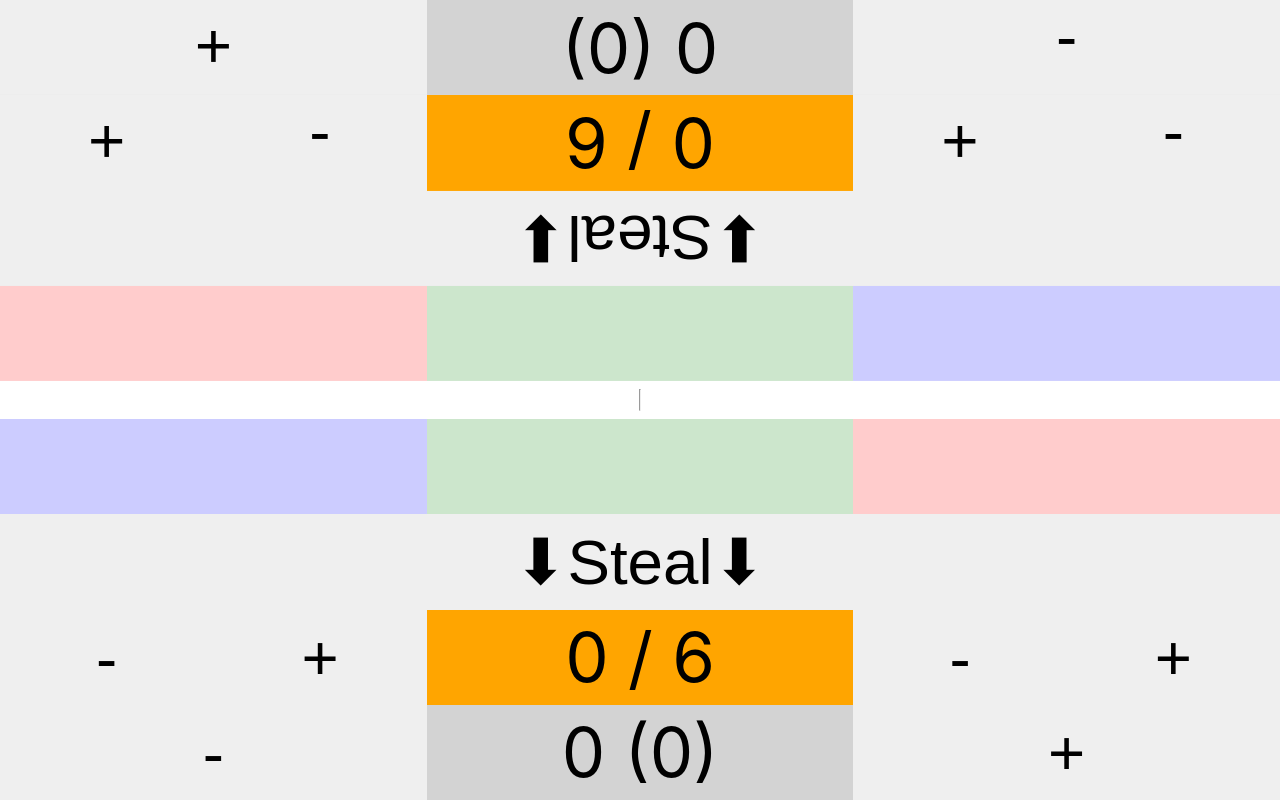
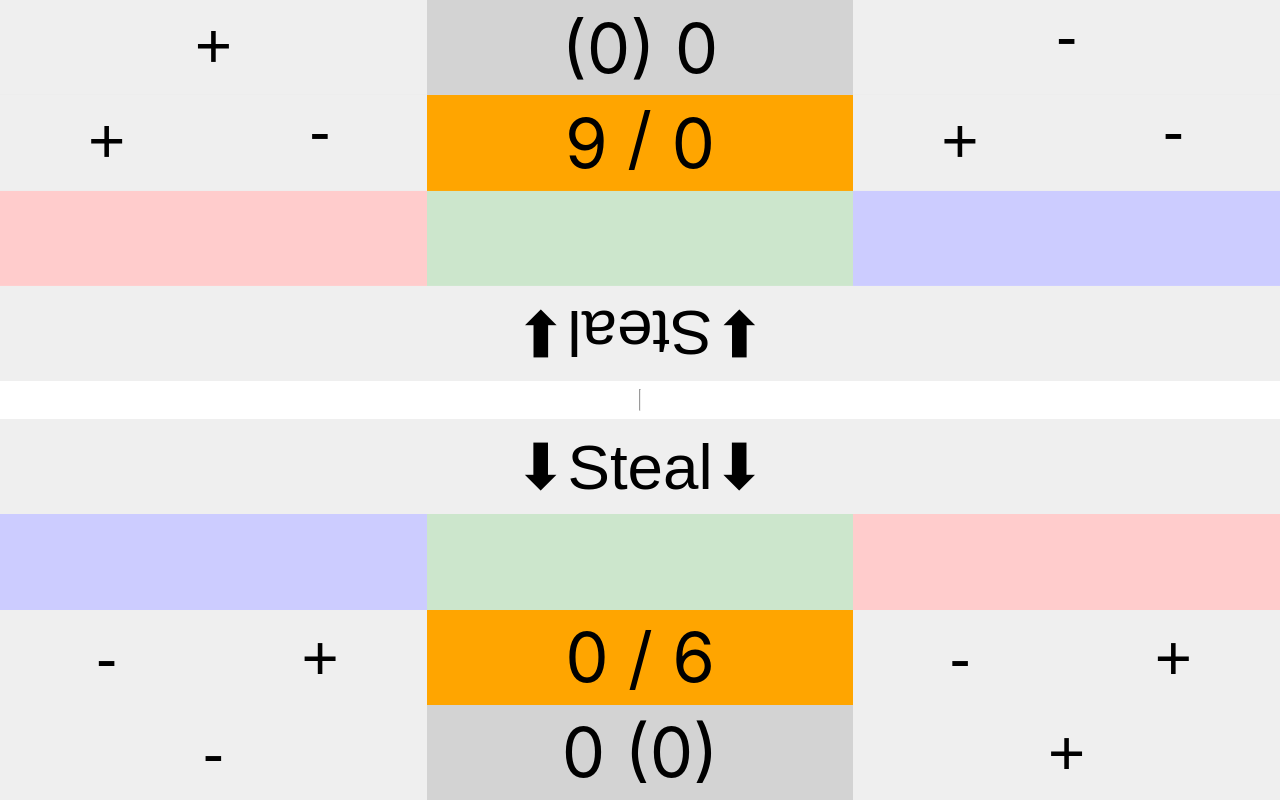
Before and after one commit to nihakue/keyforger, a React (Create React App) app: page / in a window 1280 px wide. Built offline with nearby package versions, Linux system fonts and the light colour scheme.

Commit message:
Move steal back up

```diff
--- a/src/Player.js
+++ b/src/Player.js
@@ -14,8 +14,8 @@ export default function Player({ reverse = false, player }) {
       <PlayContext.Provider
         value={{ dispatch: playerDispatch, singlePlayerMode, ...state[player] }}
       >
+        <Steal />
         <Keys />
-        <Steal />
         <section style={{ display: 'flex' }}>
           <AmberControls />
           <Amber />
```
